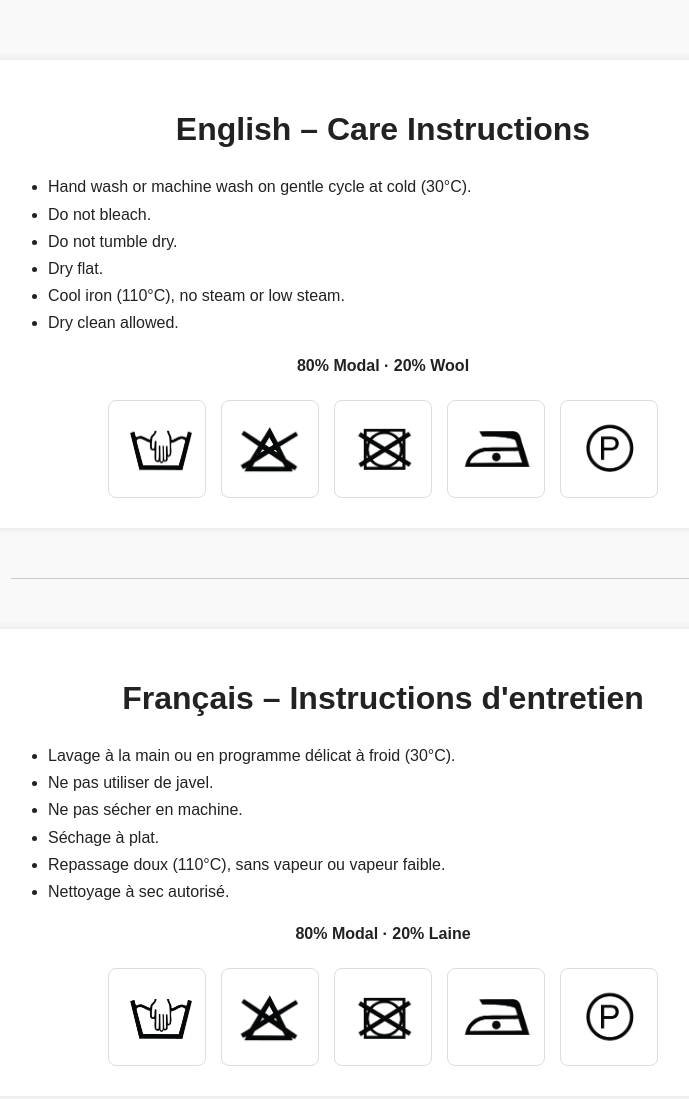
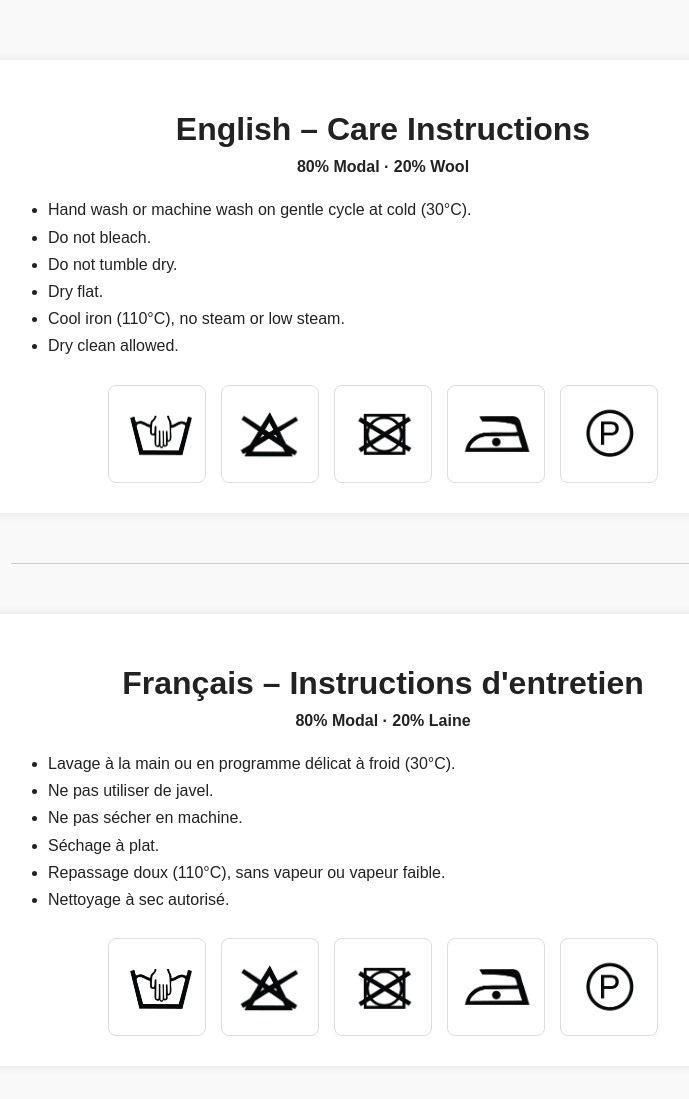
Before and after one commit to qrcoder0/isiketiket0, a plain HTML site: page index.html in a window 1280 px wide. Shown: the top 1099 px of the page, without its empty margins (257-946 px from the left). Drawn offline with Linux system fonts and the light colour scheme.

Commit message:
Update index.html

```diff
--- a/index.html
+++ b/index.html
@@ -22,17 +22,17 @@
     }
     h1 {
       text-align: center;
-      margin-bottom: 25px;
+      margin-bottom: 10px;
+    }
+    .fabric {
+      font-weight: bold;
+      text-align: center;
+      margin-bottom: 20px;
     }
     ul {
       list-style-type: disc;
       margin-left: 25px;
       line-height: 1.7;
-    }
-    .fabric {
-      font-weight: bold;
-      margin-top: 20px;
-      text-align: center;
     }
     .icons {
       display: flex;
@@ -64,6 +64,9 @@
   <!-- English Section -->
   <div class="container">
     <h1>English – Care Instructions</h1>
+    <div class="fabric">
+      80% Modal · 20% Wool
+    </div>
 
     <ul>
       <li>Hand wash or machine wash on gentle cycle at cold (30°C).</li>
@@ -73,10 +76,6 @@
       <li>Cool iron (110°C), no steam or low steam.</li>
       <li>Dry clean allowed.</li>
     </ul>
-
-    <div class="fabric">
-      80% Modal · 20% Wool
-    </div>
 
     <div class="icons">
       <img src="1.png" alt="Hand wash">
@@ -92,6 +91,9 @@
   <!-- French Section -->
   <div class="container">
     <h1>Français – Instructions d'entretien</h1>
+    <div class="fabric">
+      80% Modal · 20% Laine
+    </div>
 
     <ul>
       <li>Lavage à la main ou en programme délicat à froid (30°C).</li>
@@ -102,10 +104,6 @@
       <li>Nettoyage à sec autorisé.</li>
     </ul>
 
-    <div class="fabric">
-      80% Modal · 20% Laine
-    </div>
-
     <div class="icons">
       <img src="1.png" alt="Lavage à la main">
       <img src="2.png" alt="Ne pas utiliser de javel">
@@ -114,10 +112,12 @@
       <img src="5.png" alt="Nettoyage à sec autorisé">
     </div>
   </div>
+
   <footer style="text-align:center; margin-top:40px; font-size:16px;">
     <a href="https://www.isiketiket.com.tr" target="_blank" style="color:#000; text-decoration:underline; font-weight:bold;">
       www.isiketiket.com.tr
     </a>
   </footer>
+
 </body>
 </html>
```
